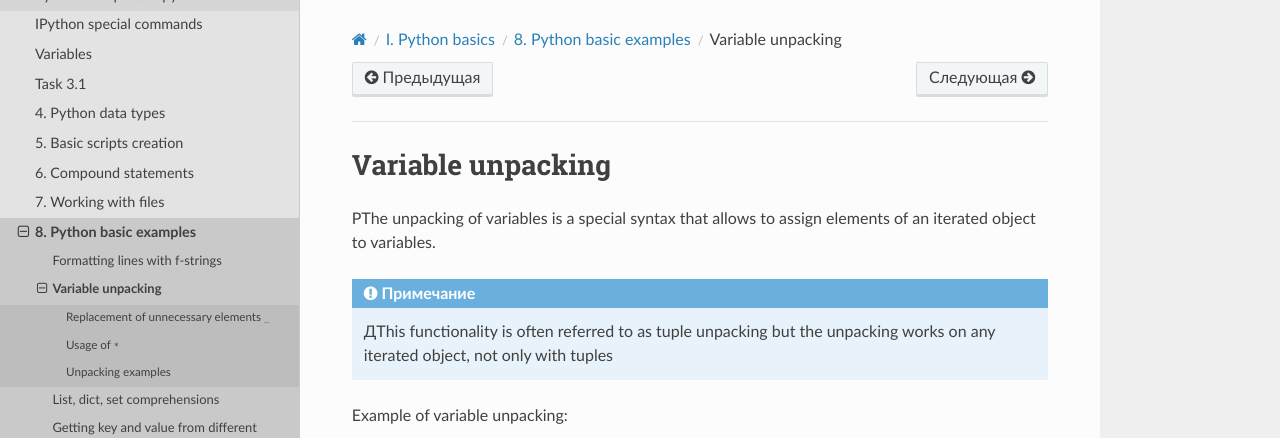
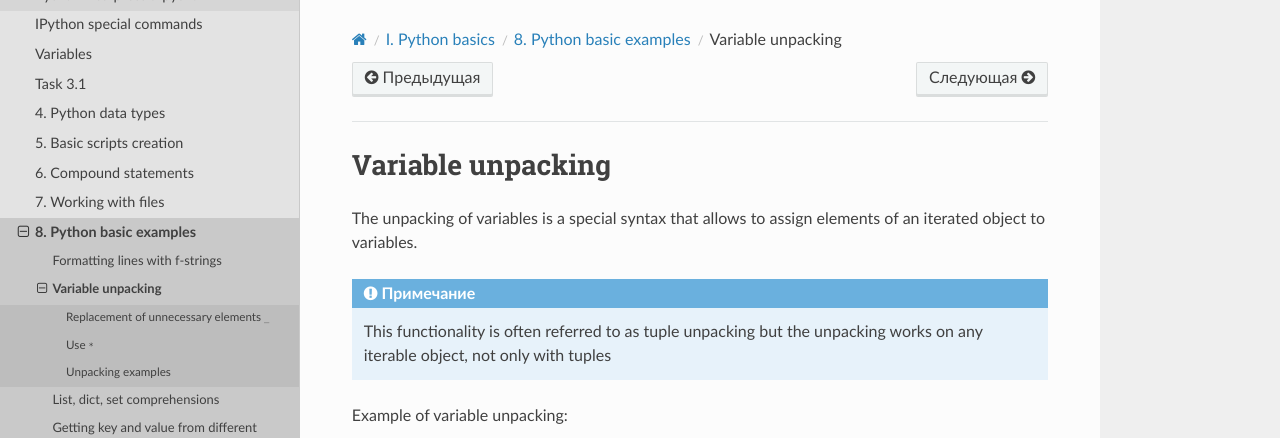
Before and after one commit to Aidar5/nattoeng, a Sphinx documentation site: the page built from docs/source/book/08_python_basic_examples/variable_unpacking.rst, in a window 1280 px wide and 900 px high. Shown: the top 438 px of the window. Built offline with Sphinx 7.4.7 and the Read the Docs theme 2.0.0, drawn with Linux system fonts in a browser that asks for light colours; pages that are not in the unit, such as notebooks, are missing from menus; some of the changed text lies outside the part shown.

Commit message:
Update variable_unpacking.rst

```diff
--- a/docs/source/book/08_python_basic_examples/variable_unpacking.rst
+++ b/docs/source/book/08_python_basic_examples/variable_unpacking.rst
@@ -1,10 +1,10 @@
 Variable unpacking
 ---------------------
 
-РThe unpacking of variables is a special syntax that allows to assign elements of an iterated object to variables.
+The unpacking of variables is a special syntax that allows to assign elements of an iterated object to variables.
 
 .. note::
-    ДThis functionality is often referred to as tuple unpacking but the unpacking works on any iterated object, not only with tuples
+    This functionality is often referred to as tuple unpacking but the unpacking works on any iterable object, not only with tuples
 
 Example of variable unpacking:
 
@@ -89,7 +89,7 @@ The underline character can be used more than once:
     In [16]: vlan
     Out[16]: '10'
 
-Usage of ``*``
+Use ``*``
 ~~~~~~~~~~~~~~~~~~~
 
 The unpacking  of variables supports a special syntax that allows unpacking  of several elements into one. If you put ``*`` in front of the variable name all elements except those that are explicitly assigned will be written into it.
@@ -183,7 +183,7 @@ Unpacking examples
 Unpacking of iterable objects
 ^^^^^^^^^^^^^^^^^^^^^^^^^^^^^^^
 
-These examples show that you can unpack not only lists, tuples and strings, but also any other iterable objects.
+These examples show that you can unpack not only lists, tuples and strings but also any other iterable objects.
 
 Unpacking the range:
 
```
Also changed, not shown: other parts of docs/source/book/08_python_basic_examples/variable_unpacking.rst (+2 -2 lines).
